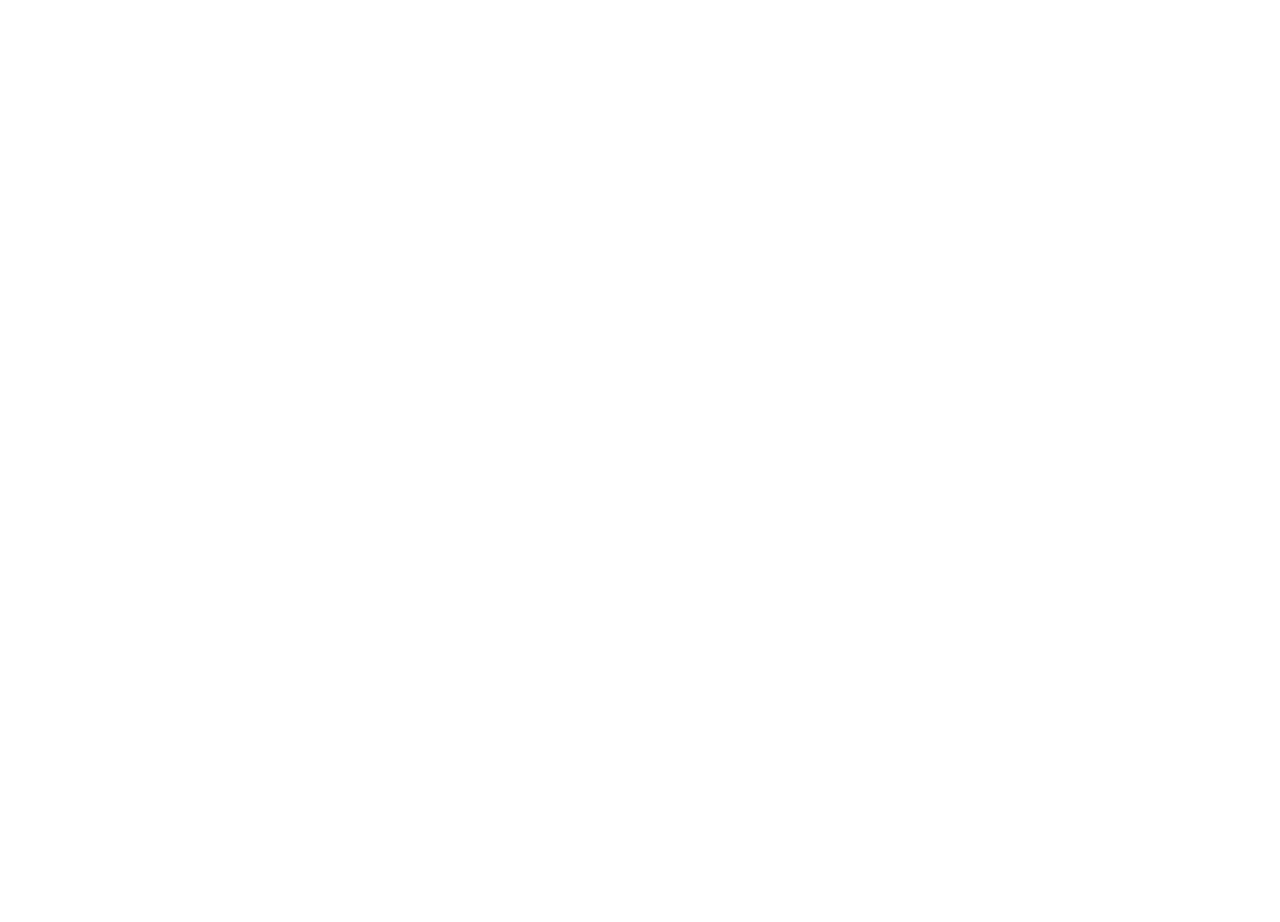
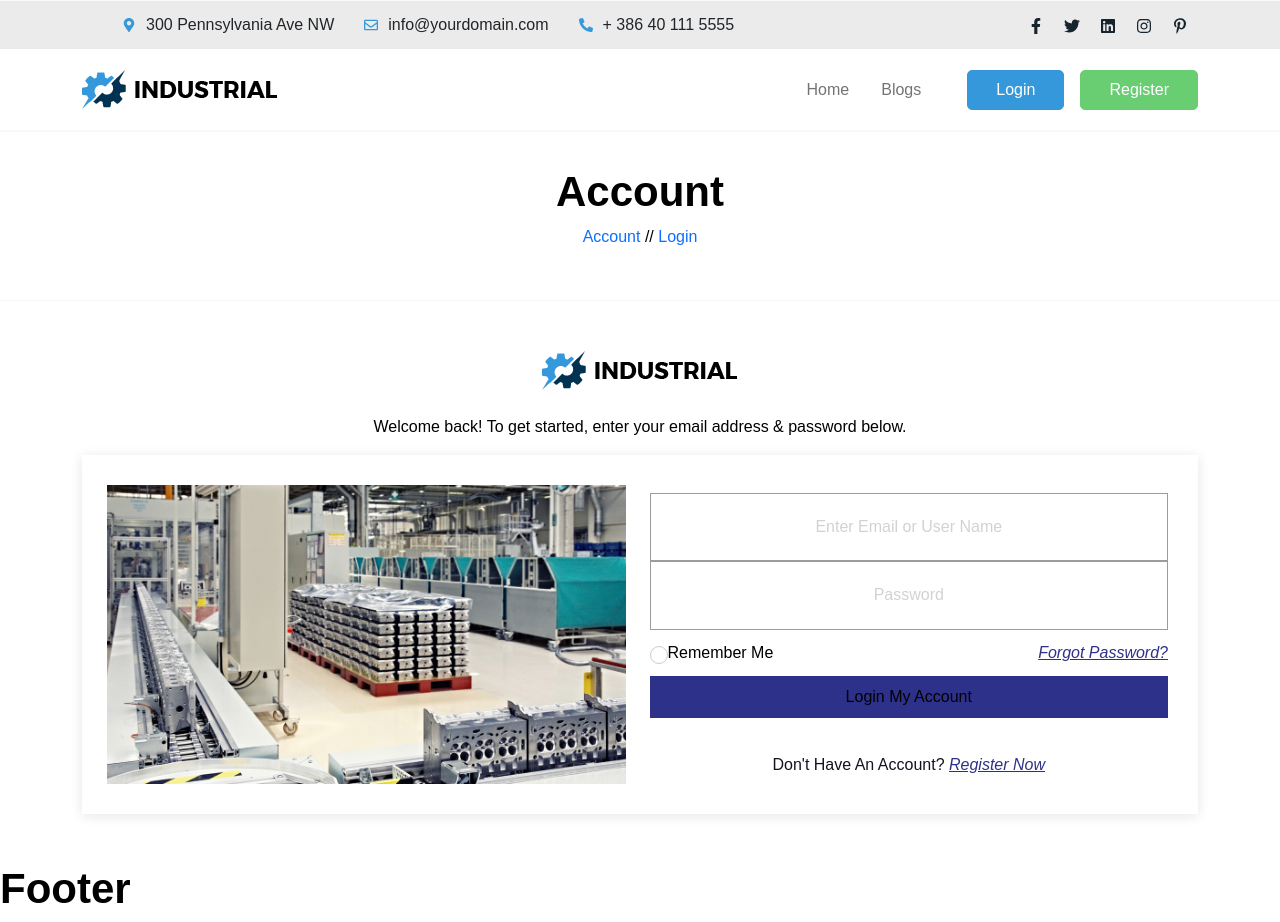
Before and after one commit to MF-React-Projects/Industrial, a React (Create React App) app: page /login in a window 1280 px wide. Before the commit the page ends 800 px from the top, so only its background shows below. Built offline with nearby package versions, Linux system fonts and the light colour scheme.

Commit message:
login markup add

```diff
--- a/src/Pages/Common/Header.js
+++ b/src/Pages/Common/Header.js
@@ -51,8 +51,7 @@
                             </Nav>
                             <div className="header-right">
                                 <Link to={'/login'} className='btn-default btnSm'>Login</Link>
-                                <Link to={'/register'}
-                                      className='btn-default btn-secondary ms-3 btnSm'>Register</Link>
+                                <Link to={'/register'} className='btn-default btn-secondary ms-3 btnSm'>Register</Link>
                             </div>
                         </Navbar.Collapse>
                     </Container>
--- a/src/Pages/Login/Login.js
+++ b/src/Pages/Login/Login.js
@@ -1,10 +1,68 @@
 import React from 'react';
+import logo from '../../logo.png';
+import loginThumb from '../../assets/img/login.jpg';
+import Header from "../Common/Header";
+import Footer from "../Common/Footer";
+import {Col, Container, Row} from "react-bootstrap";
 
 const Login = () => {
     return (
-        <div>
+        <>
+            <Header/>
+            <section className="ic-login-area">
+                <div className="ic-page-title text-center ic-login-title">
+                    <h2>Account</h2>
+                    <p><a href="#">Account</a> <span>//</span><a href="login.html"> Login</a></p>
+                </div>
+                <Container>
+                    <div className="ic-login-content text-center">
+                        <Row>
+                            <div className="col-sm-12">
+                                <div className="ic-login-top">
+                                    <img src={logo} className="img-fluid" alt="logo"/>
+                                    <p>Welcome back! To get started, enter your email address & password below.</p>
+                                </div>
+                            </div>
+                        </Row>
 
-        </div>
+                        <div className="ic-registration-box">
+                            <Row className={'align-items-center'}>
+                                <Col lg={'6'}>
+                                    <div className="ic-registration-image">
+                                        <img src={loginThumb} className="img-fluid" alt=""/>
+                                    </div>
+                                </Col>
+                                <Col lg={'6'}>
+                                    <div className="">
+                                        <div className="ic-login-field">
+                                            <input type="text" name="name" className="form-control" placeholder="Enter Email or User Name"/>
+                                            <input type="password" name="password" className="form-control" placeholder="Password"/>
+                                        </div>
+                                        <div className="d-flex justify-content-between m-display">
+                                            <div>
+                                                <div className="ic-round-checkbox ic-login-checkbox">
+                                                    <input type="checkbox" id="checkbox"/>
+                                                    <label htmlFor="checkbox"></label>
+                                                    <p>Remember Me</p>
+                                                </div>
+                                            </div>
+                                            <div>
+                                                <p className="ic-forget-text"><a href="forget-password.html"><i>Forgot Password?</i></a></p>
+                                            </div>
+                                        </div>
+                                        <div className="ic-login-bottom text-center">
+                                            <button type="btn">Login My Account</button>
+                                            <p>Don't Have An Account? <span><a href="registration.html"><i>Register Now</i></a></span></p>
+                                        </div>
+                                    </div>
+                                </Col>
+                            </Row>
+                        </div>
+                    </div>
+                </Container>
+            </section>
+            <Footer/>
+        </>
     );
 };
 
--- a/src/assets/scss/component/login.scss
+++ b/src/assets/scss/component/login.scss
@@ -0,0 +1,193 @@
+.ic-login-title {
+  padding: 35px 0;
+  border-bottom: 1px solid #F7F7F7;
+}
+
+.ic-login-content {
+  padding: 50px 0;
+}
+
+.ic-login-top {
+  p {
+    line-height: 24px;
+    margin-top: 25px;
+  }
+}
+
+.ic-login-field {
+  input {
+    padding: 22px 10px;
+    border-radius: 0;
+    border: 1px solid #9F9B99;
+    font-size: 15px;
+
+    &:focus {
+      border: 1px solid #2e3189;
+    }
+
+    &:last-child {
+      margin-bottom: 11px;
+    }
+  }
+
+  ::placeholder {
+    text-align: center;
+    font-size: 16px;
+    color: #d2d2d2;
+  }
+
+
+}
+
+.ic-round-checkbox {
+  p {
+
+    display: inline-block;
+    margin-left: 5px;
+  }
+}
+
+.ic-forget-text {
+
+  a {
+    color: #2e3189;
+
+
+    text-decoration: underline;
+  }
+}
+
+.ic-round-checkbox {
+  position: relative;
+}
+
+.ic-round-checkbox label {
+  background-color: #fff;
+  border: 1px solid #ccc;
+  border-radius: 50%;
+  cursor: pointer;
+  height: 18px;
+  left: 0;
+  position: absolute;
+  top: 5px;
+  width: 18px;
+}
+
+.ic-round-checkbox label:after {
+  border: 2px solid #fff;
+  border-top: none;
+  border-right: none;
+  content: "";
+  height: 6px;
+  left: 4px;
+  opacity: 0;
+  position: absolute;
+  top: 4px;
+  transform: rotate(-45deg);
+  width: 9px;
+}
+
+
+.ic-round-checkbox input[type="checkbox"] {
+  visibility: hidden;
+}
+
+.ic-round-checkbox input[type="checkbox"]:checked + label {
+  background-color: #2e3189;
+  border-color: #2e3189;
+}
+
+.ic-round-checkbox input[type="checkbox"]:checked + label:after {
+  opacity: 1;
+}
+
+.ic-login-bottom {
+  margin-top: -5px;
+
+  button {
+    width: 100%;
+    padding: 8px 0;
+    background: #2E3189;
+    border: 1px solid #2E3189;
+    border-radius: 0;
+    font-size: 16px;
+    transition: all 0.3s ease-in-out;
+
+    &:hover {
+      background: black;
+    }
+
+  }
+
+  p {
+    margin: 35px 0 0 0;
+    color: #131420;
+  }
+
+  span {
+    a {
+      color: #2e3189;
+      text-decoration: underline;
+    }
+
+  }
+
+}
+
+.ic-registration-box {
+  background: #fff;
+  box-shadow: 0 2px 12px 0 rgba(20, 20, 28, 0.1);
+  padding: 30px 30px 30px 25px;
+
+}
+
+.checkout-popup-box {
+  position: fixed;
+  padding: 50px 0;
+  z-index: 999999;
+  background: rgba(1, 1, 1, 0.2);
+  width: 100%;
+
+  height: 100%;
+  transition: all 0.4s ease-in-out;
+}
+
+#ic-checkout-login-popup {
+  display: none;
+}
+
+.checkout-popup-row {
+  position: absolute;
+  width: 65%;
+  top: 50%;
+  transform: translate(-50%, -50%);
+  left: 50%;
+  background: white;
+  box-shadow: 0 2px 12px 0 rgba(20, 20, 28, 0.1);
+}
+
+.pl-0 {
+  padding-left: 0;
+}
+
+.close-checkout-login {
+  position: absolute;
+  right: -14px;
+  top: -70px;
+  cursor: pointer;
+
+  i {
+    color: #fff;
+    background: #2e3189;
+    width: 30px;
+    height: 30px;
+    text-align: center;
+    border-radius: 50%;
+    padding: 7px 0 0 0;
+  }
+}
+
+.login-col {
+  display: block;
+  margin: auto;
+}
--- a/src/assets/scss/global/_header.scss
+++ b/src/assets/scss/global/_header.scss
@@ -1,5 +1,7 @@
 .header-area {
-  box-shadow: rgba(0, 0, 0, 0.1) 0px 2px 12px -4px;
+  border-style: solid;
+  border-color: #F9F9F9;
+  border-width: 1px 0 2px 0;
 
   .top-bar {
     background: $gray_color;
```
Also changed, not shown: src/assets/img/login.jpg (added).
